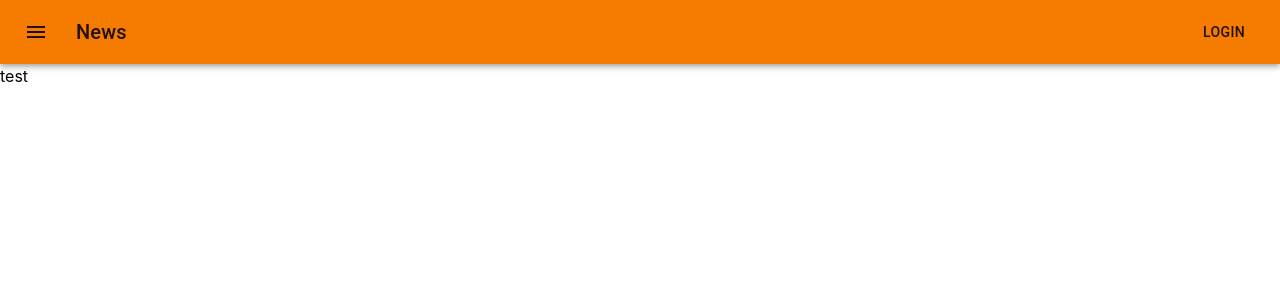
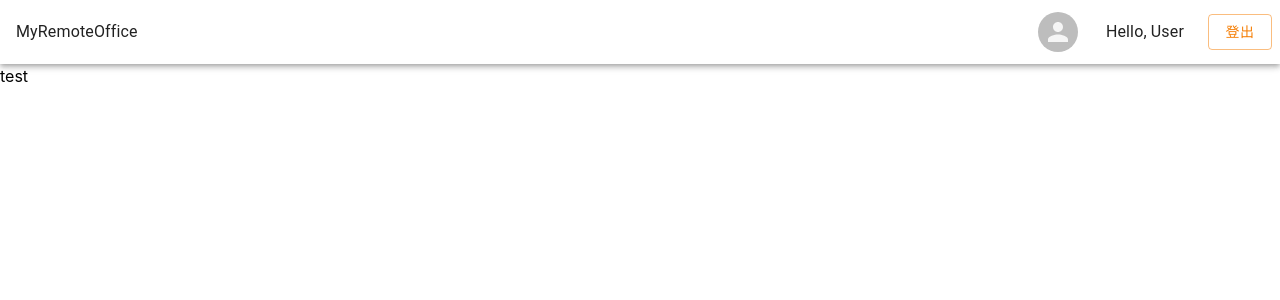
Before and after one commit to zx123497/hackathon, a React (Create React App) app: page / in a window 1280 px wide. Shown: the top 300 px of the page. Built offline with nearby package versions, Linux system fonts and the light colour scheme.

Commit message:
navbar update

```diff
--- a/package.json
+++ b/package.json
@@ -12,6 +12,7 @@
     "react-dom": "^17.0.2",
     "react-router-dom": "^5.2.0",
     "react-scripts": "4.0.3",
+    "reactstrap": "^8.9.0",
     "sass": "^1.32.13",
     "web-vitals": "^1.1.2"
   },
--- a/src/App.js
+++ b/src/App.js
@@ -9,7 +9,6 @@ import test from "./pages/test";
 
 const App = () => {
   const appliedTheme = theme;
-
   return (
     <BrowserRouter>
       <ThemeProvider theme={appliedTheme}>
--- a/src/parts/Navbar.js
+++ b/src/parts/Navbar.js
@@ -1,19 +1,32 @@
-import React from 'react';
-import { makeStyles } from '@material-ui/core/styles';
-import AppBar from '@material-ui/core/AppBar';
-import Toolbar from '@material-ui/core/Toolbar';
-import Typography from '@material-ui/core/Typography';
-import Button from '@material-ui/core/Button';
-import IconButton from '@material-ui/core/IconButton';
-import MenuIcon from '@material-ui/icons/Menu';
+import React from "react";
+import { makeStyles } from "@material-ui/core/styles";
+import AppBar from "@material-ui/core/AppBar";
+import Button from "@material-ui/core/Button";
+
+import {
+  Toolbar,
+  IconButton,
+  Typography,
+  Avatar,
+  Grid,
+} from "@material-ui/core";
 
 const useStyles = makeStyles((theme) => ({
+  Navbar: {
+    backgroundColor: theme.palette.background.paper,
+  },
+  middle: {
+    display: "flex",
+    justifyContent: "center",
+    alignItems: "center",
+    margin: 8,
+  },
+  Brandname: {
+    flexGrow: 1,
+    display: "flex",
 
-  menuButton: {
-    marginRight: theme.spacing(2),
-  },
-  title: {
-    flexGrow: 1,
+    alignItems: "center",
+    margin: 8,
   },
 }));
 
@@ -21,18 +34,25 @@ export default function ButtonAppBar() {
   const classes = useStyles();
 
   return (
-    <div className={classes.root}>
-      <AppBar position="static">
-        <Toolbar>
-          <IconButton edge="start" className={classes.menuButton} color="inherit" aria-label="menu">
-            <MenuIcon />
+    <AppBar position="static" className={classes.Navbar}>
+      <Grid display="inline" container justify="flex-start">
+        <Grid item className={classes.Brandname}>
+          <Typography className={classes.middle}>MyRemoteOffice</Typography>
+        </Grid>
+        <Grid item>
+          <IconButton>
+            <Avatar src="" />
           </IconButton>
-          <Typography variant="h6" className={classes.title}>
-            News
-          </Typography>
-          <Button color="inherit">Login</Button>
-        </Toolbar>
-      </AppBar>
-    </div>
+        </Grid>
+        <Grid item className={classes.middle}>
+          <Typography className={classes.middle}>Hello, User</Typography>
+        </Grid>
+        <Grid item className={classes.middle}>
+          <Button variant="outlined" color="primary">
+            登出
+          </Button>
+        </Grid>
+      </Grid>
+    </AppBar>
   );
 }
```
Also changed, not shown: src/components/Navbar.js (deleted, +0 -33 lines), 1 other file (tests, documents, lock files or other folders).
